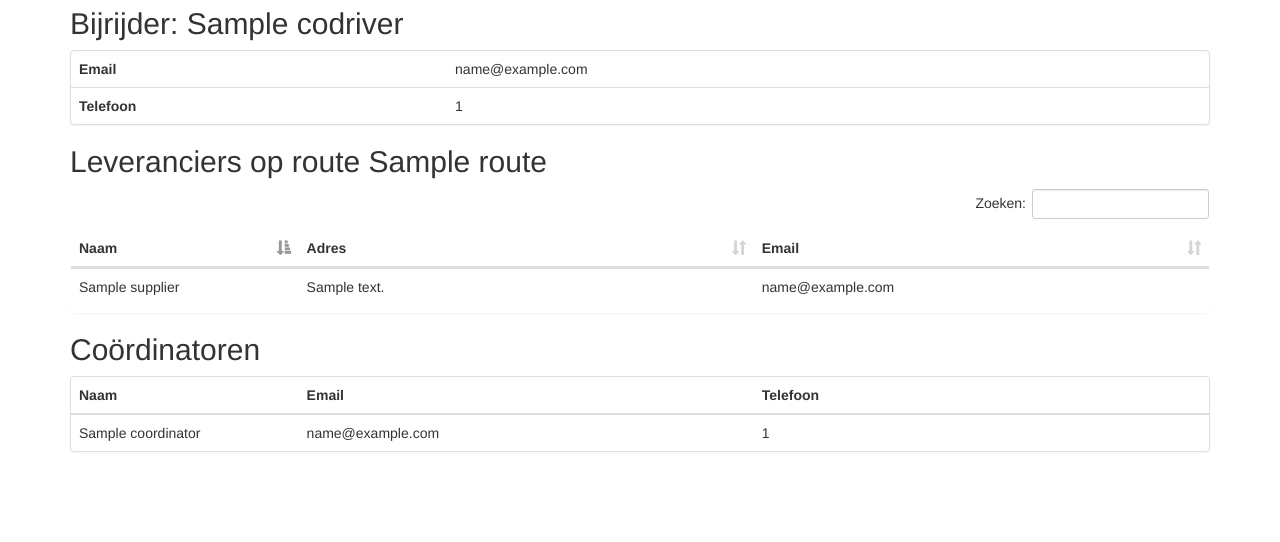
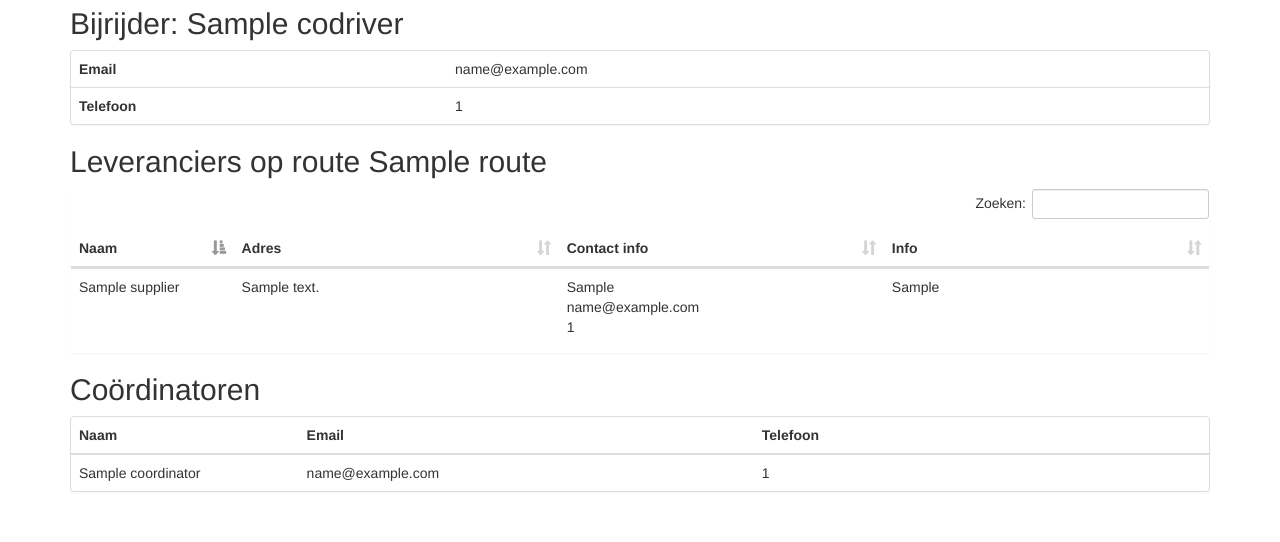
Before and after one commit to VOKO-Utrecht/voko, a Django app: template webapp/templates/transport/ride.html in a window 1280 px wide. Shown: the part 473-1015 px from the top of the page. Before the commit the page ends 925 px from the top, so only its background shows below. Run offline with Django 3.2, Linux system fonts and the light colour scheme; the template is opened without the code that fills it: most values are stand-ins (such as "Sample title", 1, 10 or a date in 2020); some libraries are stand-ins or nearby versions.

Commit message:
Include more supplier info

```diff
--- a/webapp/templates/transport/ride.html
+++ b/webapp/templates/transport/ride.html
@@ -64,7 +64,8 @@
       <tr>
         <th>Naam</th>
         <th>Adres</th>
-        <th>Email</th>
+        <th>Contact info</th>
+        <th>Info</th>
       </tr>
     </thead>
     <tbody>
@@ -72,7 +73,12 @@
         <tr>
             <td class="col-md-1">{{ supplier.name }}</td>
             <td class="col-md-2">{{ supplier.address }}</td>
-            <td class="col-md-2">{{ supplier.email }}</td>
+            <td class="col-md-2">
+              {{ supplier.contact_person }}<br />
+              {{ supplier.email }}<br />
+              {{ supplier.phone_number }}
+            </td>
+            <td class="col-md-2">{{ supplier.transport_info }}</td>
         </tr>
         {% endfor %}
     </tbody>
```
